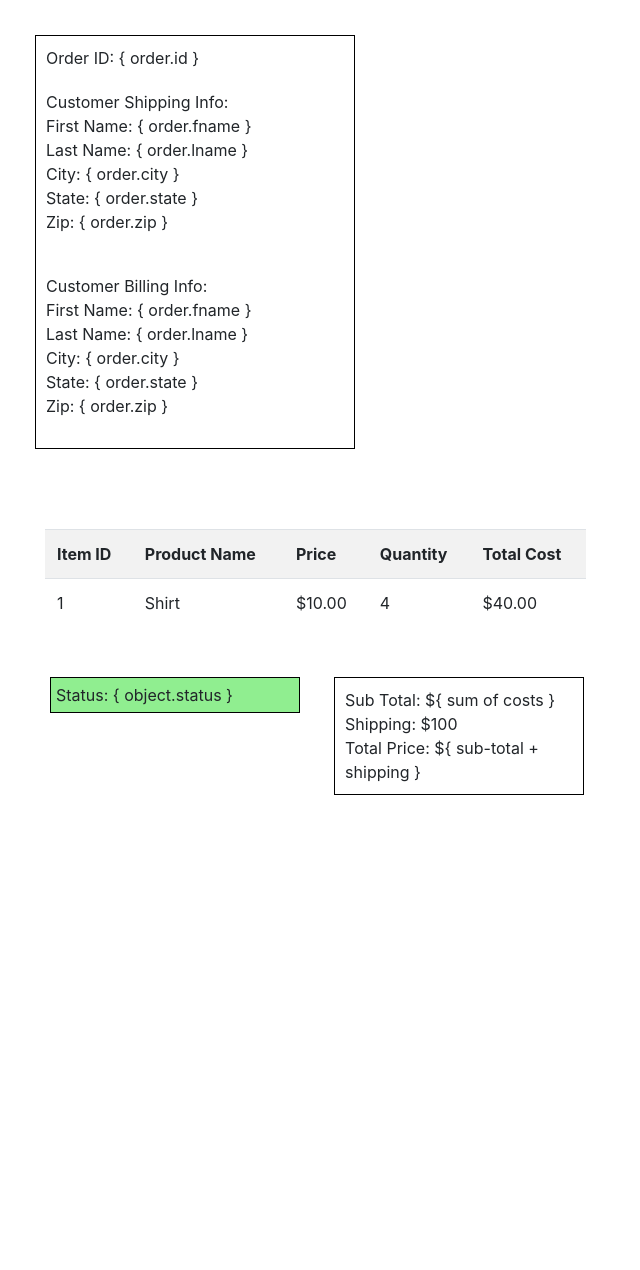
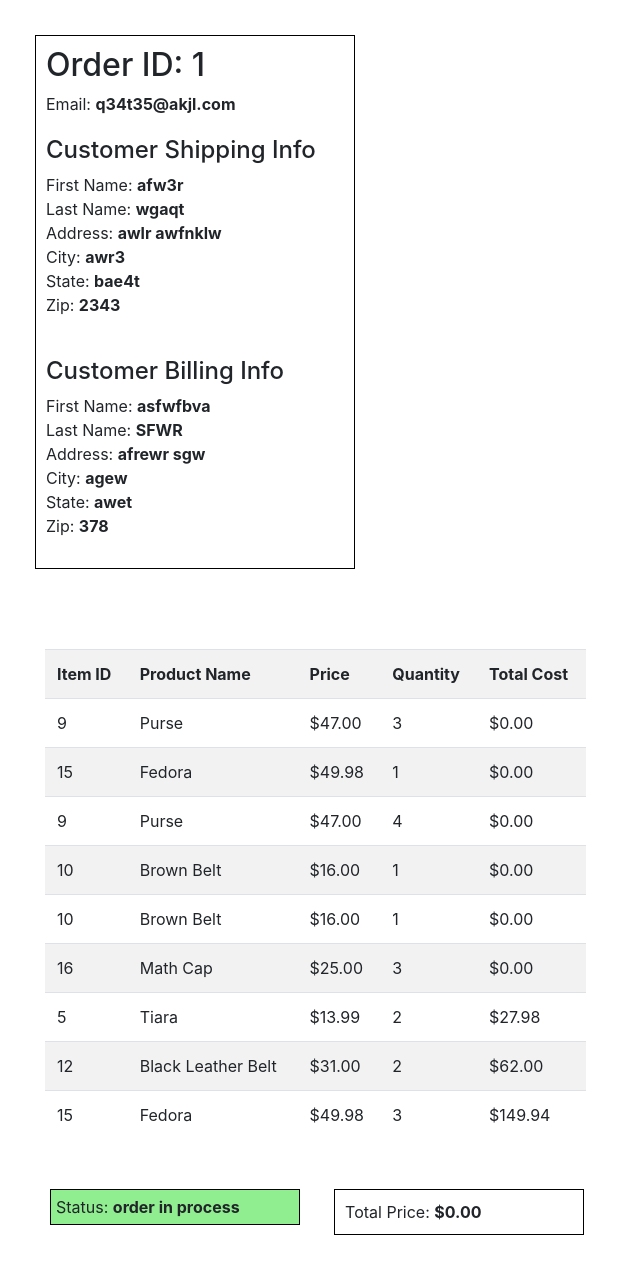
Before and after one commit to Mayanr/eCommerce, a Django app: template apps/online_shopping/templates/online_shopping/orders_show.html in a window 1280 px wide. Shown: the part 108-1378 px from the top of the page, without its empty margins (0-640 px from the left). Before the commit the page ends 903 px from the top, so only its background shows below. Run offline with Django 3.2, Linux system fonts and the light colour scheme; the template is opened without the code that fills it: values that come from a table or form of the project are taken from there, others are empty; data comes from the database, SQL or seed files in the repository; both versions use the stored data as it was after the commit; parts of the project's set-up code (start-up, migrations or seed data) failed here and were passed over; some libraries are stand-ins or nearby versions.

Commit message:
when cliccked on in the admin 'orders' dashboard, each order page populates with info specific to that order

```diff
--- a/apps/online_shopping/models.py
+++ b/apps/online_shopping/models.py
@@ -92,6 +92,7 @@ class Order(models.Model):
 class Order_Item(models.Model):
     includes_prod= models.ForeignKey(Prod, related_name="included_in_order")
     quant = models.IntegerField()
+    cost = models.DecimalField(max_digits=8, decimal_places=2, default=0.00)
     belongs_to_shopper= models.ForeignKey(Order, related_name="items_forthis_shopper")
     created_at = models.DateTimeField(auto_now_add=True)
     updated_at = models.DateTimeField(auto_now=True)
--- a/apps/online_shopping/templates/online_shopping/checkout.html
+++ b/apps/online_shopping/templates/online_shopping/checkout.html
@@ -86,6 +86,7 @@
                             {% for x in cart_contents %}
                                 {% if x.id == prod.id %}
                                     ${{ x.total|floatformat:2 }}
+                                    <input type="hidden" name="cost" value="{{ x.total }}">
                                 {% endif %}
                             {% endfor %}
                         </td>
--- a/apps/online_shopping/templates/online_shopping/orders_show.html
+++ b/apps/online_shopping/templates/online_shopping/orders_show.html
@@ -46,7 +46,7 @@
     div.info {
         padding: 20px 0;
     }
-   #status, #totals {
+   .status, #totals {
         display: inline-block;
         width: 30%;
         margin:  0 15px;
@@ -55,8 +55,13 @@
     #status_subtotal {
         margin-top: 50px;
     }
-    #status {
+    #in_progress {
         background-color: lightgreen;
+        border: 1px solid black;
+        padding: 5px;
+    }
+    #cancelled {
+        background-color: red;
         border: 1px solid black;
         padding: 5px;
     }
@@ -67,6 +72,9 @@
     p {
         padding: 0;
         margin: 0;
+    }
+    span{
+        font-weight: bold;
     }
     </style>
 </head>
@@ -79,24 +87,40 @@
     </header>
 
     <aside>
-        <p>Order ID: { order.id }</p>
+        <h2>Order ID: {{ selected_order.id }}</h2>
+
+        <p>Email: <span>{{ selected_order.email }}</span></p>
 
         <div class = 'info'>
-            <p>Customer Shipping Info: </p>
-            <p>First Name: { order.fname }</p>
-            <p>Last Name: { order.lname }</p>
-            <p>City: { order.city }</p>
-            <p>State: { order.state }</p>
-            <p>Zip: { order.zip }</p>
+            <h4>Customer Shipping Info </h4>
+            <p>First Name: <span>{{ selected_order.sh_fname }}</span></p>
+            <p>Last Name: <span>{{ selected_order.sh_lname }}</span></p>
+            <p>Address:
+                <span>
+                    {{ selected_order.sh_address }}
+                    {{ selected_order.sh_address2 }}
+                </span>
+                </p>
+            <p>City: <span>{{ selected_order.sh_city }}</span></p>
+            <p>State: <span>{{ selected_order.sh_state }}</span></p>
+            <p>Zip: <span>{{ selected_order.sh_zip }}</span></p>
         </div>
 
         <div class = 'info'>
-            <p>Customer Billing Info: </p>
-            <p>First Name: { order.fname }</p>
-            <p>Last Name: { order.lname }</p>
-            <p>City: { order.city }</p>
-            <p>State: { order.state }</p>
-            <p>Zip: { order.zip }</p>
+            <h4>Customer Billing Info </h4>
+            <p>First Name: <span>{{ selected_order.b_fname }}</span></p>
+            <p>Last Name: <span>{{ selected_order.b_lname }}</span></p>
+            <p>Address:
+                <span>
+                    {{ selected_order.b_address }}
+                    {{ selected_order.b_address2 }}
+                </span>
+                </p>
+            <p>City: <span>{{ selected_order.b_city }}</span></p>
+            <p>State: <span>{{ selected_order.b_state }}</span></p>
+            <p>Zip: <span>{{ selected_order.b_zip }}</span></p>
+
+
         </div>
     </aside>
 
@@ -109,24 +133,34 @@
                 <th scope="col">Quantity</th>
                 <th scope="col">Total Cost</th>
             </tr>
-            <!-- { for prod in order } -->
+            {% for detail in order_details %}
             <tr>
-                <td>1</td>
-                <td>Shirt</td>
-                <td>$10.00</td>
-                <td>4 </td>
-                <td>$40.00</td>
+                <td>{{detail.includes_prod.id }}</td>
+                <td>{{detail.includes_prod.name }}</td>
+                <td>${{detail.includes_prod.price }}</td>
+                <td>{{detail.quant }} </td>
+                <td>${{detail.cost }}</td>
             </tr>
-            <!-- { endfor } -->
+            {% endfor %}
         </table>
     <div id='status_subtotal'>
-        <div id='status'>
-                <p>Status: { object.status } </p>
-            </div>
+        {% if selected_order.status.progress == "order in process" %}
+        <div class='status' id='in_progress'>
+            <p>Status: <span>{{ selected_order.status.progress }}</span> </p>
+        </div>
+        {% elif selected_order.status.progress == "shipped" %}
+        <div class='status' id='in_progress'>
+            <p>Status: <span>{{ selected_order.status.progress }}</span> </p>
+        </div>
+        {% else %}
+        <div class='status' id='cancelled'>
+            <p>Status: <span>{{ selected_order.status.progress }}</span> </p>
+        </div>
+        {% endif %}
             <div id='totals'>
-                <p>Sub Total: ${ sum of costs } </p>
-                <p>Shipping: $100</p>
-                <p>Total Price: ${ sub-total + shipping } </p>
+                <!-- <p>Sub Total: ${ sum of costs } </p>
+                <p>Shipping: $100</p> -->
+                <p>Total Price: <span>${{ selected_order.total_cost }}</span></p>
             </div>
         </div>
     </div>
```
Also changed, not shown: apps/online_shopping/views.py (+10 -18 lines), apps/online_shopping/migrations/0005_order_item_cost.py (added), db.sqlite3.
